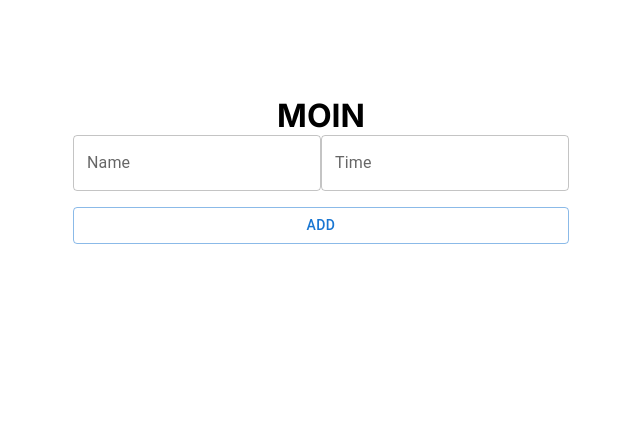
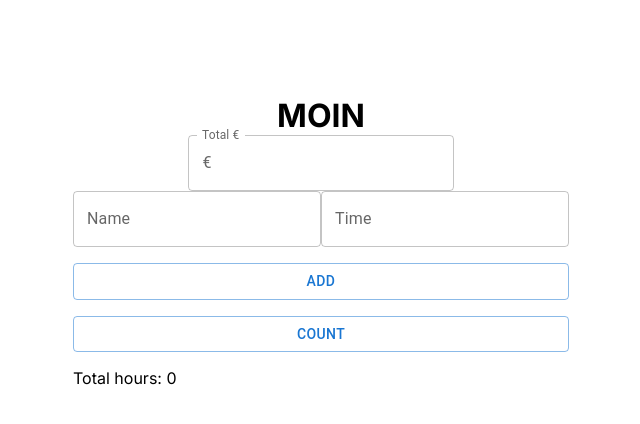
Before and after one commit to bananna96/lido, a Next.js app in the folder lido/: page / in a window 1280 px wide. Shown: the top 424 px of the page, without its empty margins (319-959 px from the left). Built offline with nearby package versions, Linux system fonts and the light colour scheme.

Commit message:
[master] fixed total hours counting

```diff
--- a/lido/src/app/pages/counter.tsx
+++ b/lido/src/app/pages/counter.tsx
@@ -1,13 +1,4 @@
-import {
-	FormControl,
-	InputLabel,
-	Input,
-	FormHelperText,
-	Stack,
-	Paper,
-	Button,
-	TextField,
-} from "@mui/material";
+import { Stack, Paper, Button, TextField, InputAdornment } from "@mui/material";
 import { styled } from "@mui/material/styles";
 import { useState } from "react";
 // import employeeForm from "../components/employeeForm";
@@ -21,6 +12,7 @@ const Item = styled(Paper)(({ theme }) => ({
 }));
 
 export default function Counter() {
+	const [totals, setTotals] = useState({ totalEuro: 0, totalHours: 0 });
 	const [items, setItems] = useState([{ id: 0, name: "", time: 0 }]);
 
 	const addItem = function () {
@@ -33,11 +25,30 @@ export default function Counter() {
 		if (field === "name") {
 			changedItem.name = event.target.value;
 		} else if (field === "time") {
-			changedItem.time = event.target.value;
+			itemsSpeicher[id].time = +event.target.value;
+			let t = 0;
+			itemsSpeicher.forEach(i => {
+				t = +t + +i.time;
+			});
+			setTotals({ totalEuro: totals.totalEuro, totalHours: t });
 		}
-		itemsSpeicher[id] = changedItem;
 		setItems(itemsSpeicher);
 	};
+
+	const updateTotals = (field: string, event: any) => {
+		if (field === "money") {
+			setTotals({
+				totalEuro: event.target.value,
+				totalHours: totals.totalHours,
+			});
+		} else if (field === "hours") {
+			setTotals({
+				totalEuro: totals.totalEuro,
+				totalHours: event.target.value,
+			});
+		}
+	};
+
 	const getEmployeeForm = (id: number) => {
 		return (
 			<div key={id}>
@@ -61,6 +72,22 @@ export default function Counter() {
 	return (
 		<>
 			<h1>MOIN</h1>
+			<div>
+				<TextField
+					label="Total €"
+					type="number"
+					onChange={e => {
+						updateTotals("money", e);
+					}}
+					InputProps={{
+						startAdornment: (
+							<InputAdornment position="start">
+								€
+							</InputAdornment>
+						),
+					}}
+				/>
+			</div>
 			<Stack spacing={2}>
 				{items.map((formItem, index) => {
 					return (
@@ -72,6 +99,10 @@ export default function Counter() {
 				<Button onClick={addItem} variant="outlined">
 					ADD
 				</Button>
+				<Button onClick={addItem} variant="outlined">
+					Count
+				</Button>
+				<div>Total hours: {`${totals.totalHours}`}</div>
 			</Stack>
 		</>
 	);
```
